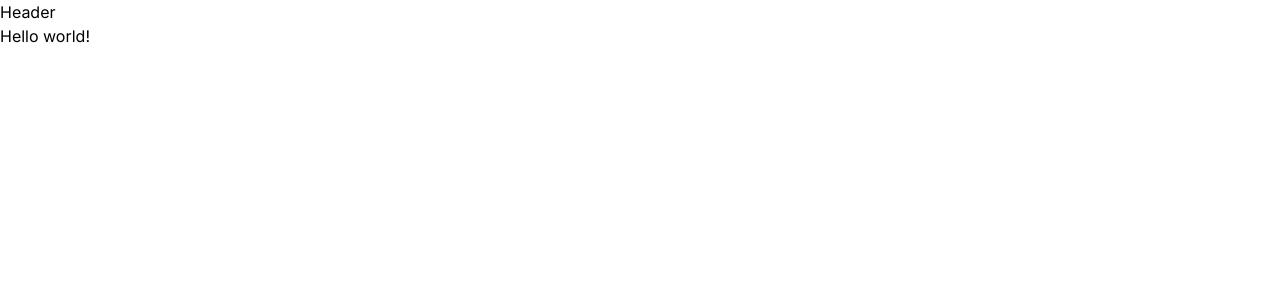
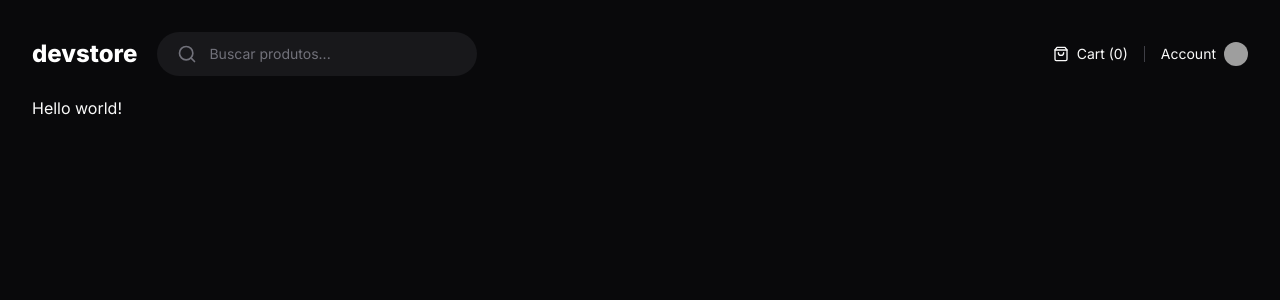
Before and after one commit to edmar229/devstore, a Next.js app: page / in a window 1280 px wide. Shown: the top 300 px of the page. Built offline with nearby package versions, Linux system fonts and the light colour scheme; grey boxes are pictures that could not be loaded.

Commit message:
componente: header

```diff
--- a/next.config.mjs
+++ b/next.config.mjs
@@ -1,4 +1,8 @@
 /** @type {import('next').NextConfig} */
-const nextConfig = {};
+const nextConfig = {
+  images: {
+    domains: ['github.com'],
+  },
+}
 
-export default nextConfig;
+export default nextConfig
--- a/package.json
+++ b/package.json
@@ -9,6 +9,7 @@
     "lint": "next lint"
   },
   "dependencies": {
+    "lucide-react": "^0.379.0",
     "next": "14.2.3",
     "react": "^18",
     "react-dom": "^18"
--- a/src/app/(store)/layout.tsx
+++ b/src/app/(store)/layout.tsx
@@ -3,7 +3,7 @@
 
 export default function StoreLayout({ children }: { children: ReactNode }) {
   return (
-    <div>
+    <div className="mx-auto grid min-h-screen w-full max-w-[1600px] grid-rows-app gap-5 px-8 py-8">
       <Header />
       {children}
     </div>
--- a/src/app/layout.tsx
+++ b/src/app/layout.tsx
@@ -18,7 +18,7 @@
 }>) {
   return (
     <html className={inter.variable} lang="pt">
-      <body>{children}</body>
+      <body className="bg-zinc-950 text-zinc-50 antialiased">{children}</body>
     </html>
   )
 }
--- a/src/components/header.tsx
+++ b/src/components/header.tsx
@@ -1,3 +1,41 @@
+import Link from 'next/link'
+import { Search, ShoppingBag } from 'lucide-react'
+import Image from 'next/image'
+
 export function Header() {
-  return <div>Header</div>
+  return (
+    <div className="flex items-center justify-between">
+      <div className="flex items-center gap-5">
+        <Link href="/" className="text-2xl font-extrabold text-white">
+          devstore
+        </Link>
+        <form className="flex w-[320px] items-center gap-3 rounded-full bg-zinc-900 px-5 py-3 ring-zinc-700">
+          <Search className="w-5 h-5 text-zinc-500" />
+          <input
+            placeholder="Buscar produtos..."
+            className="flex-1 bg-transparent text-sm outline-none placeholder:text-zinc-500"
+          />
+        </form>
+      </div>
+      <div className="flex items-center gap-4">
+        <div className="flex items-center gap-2">
+          <ShoppingBag className="h-4 w-4" />
+          <span className="text-sm">Cart (0)</span>
+        </div>
+
+        <div className="w-px h-4 bg-zinc-700"></div>
+
+        <Link href="/" className="flex items-center gap-2 hover:underline">
+          <span className="text-sm">Account</span>
+          <Image
+            src="https://github.com/edmar229.png"
+            className="h-6 w-6 rounded-full"
+            width={24}
+            height={24}
+            alt=""
+          />
+        </Link>
+      </div>
+    </div>
+  )
 }
--- a/tailwind.config.ts
+++ b/tailwind.config.ts
@@ -1,16 +1,19 @@
-import type { Config } from "tailwindcss";
+import type { Config } from 'tailwindcss'
 
 const config: Config = {
   content: [
-    "./src/pages/**/*.{js,ts,jsx,tsx,mdx}",
-    "./src/components/**/*.{js,ts,jsx,tsx,mdx}",
-    "./src/app/**/*.{js,ts,jsx,tsx,mdx}",
+    './src/pages/**/*.{js,ts,jsx,tsx,mdx}',
+    './src/components/**/*.{js,ts,jsx,tsx,mdx}',
+    './src/app/**/*.{js,ts,jsx,tsx,mdx}',
   ],
   theme: {
     fontFamily: {
       sans: 'var(--font-inter)',
-    }
+    },
+    gridTemplateRows: {
+      app: 'min-content max-content',
+    },
   },
   plugins: [],
-};
-export default config;
+}
+export default config
```
Also changed, not shown: 1 other file (tests, documents, lock files or other folders).
